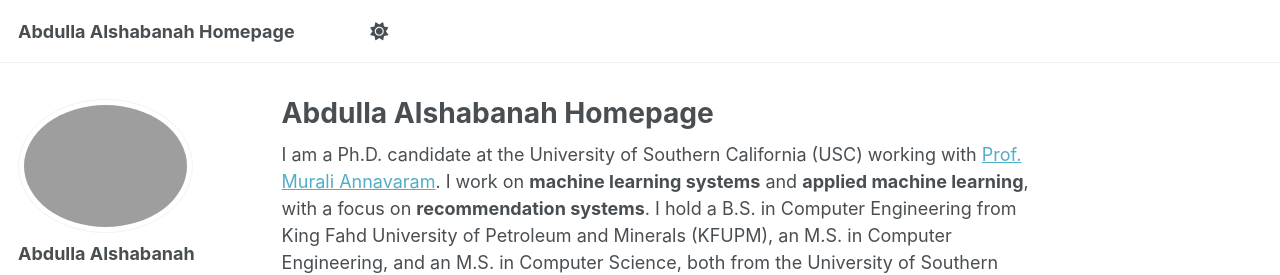
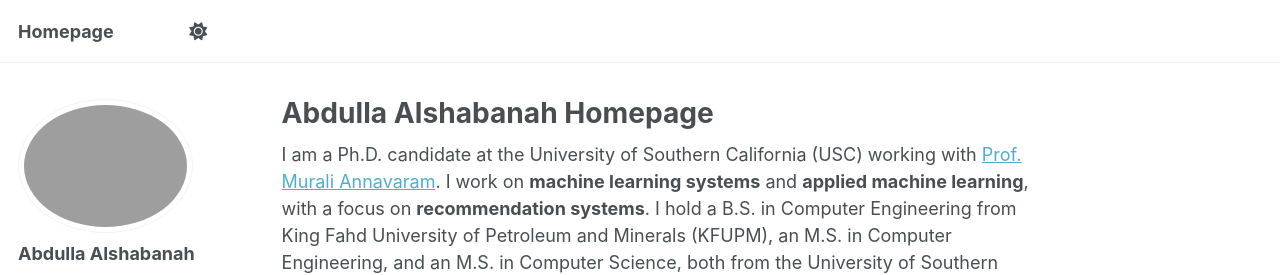
Before and after one commit to alshabae/alshabae.github.io, a Jekyll site: the page built from _pages/about.md, in a window 1280 px wide. Shown: the top 275 px of the page. Built offline with Jekyll 4.4.1, drawn with Linux system fonts in a browser that asks for light colours; some web fonts are replaced; a script that is not in the unit is left out.

Commit message:
Update _config.yml

```diff
--- a/_config.yml
+++ b/_config.yml
@@ -9,7 +9,7 @@
 # Basic Site Settings
 locale                   : "en-US"
 site_theme               : "default" # Currently available options are "default", "air"
-title                    : "Abdulla Alshabanah Homepage"
+title                    : "Homepage"
 title_separator          : "-"
 name                     : &name "Abdulla Alshabanah"
 description              : &description "PhD candidate @ University of Southern California"   # Update this with a general description of your site, this is the default if not overridden by a page
```
